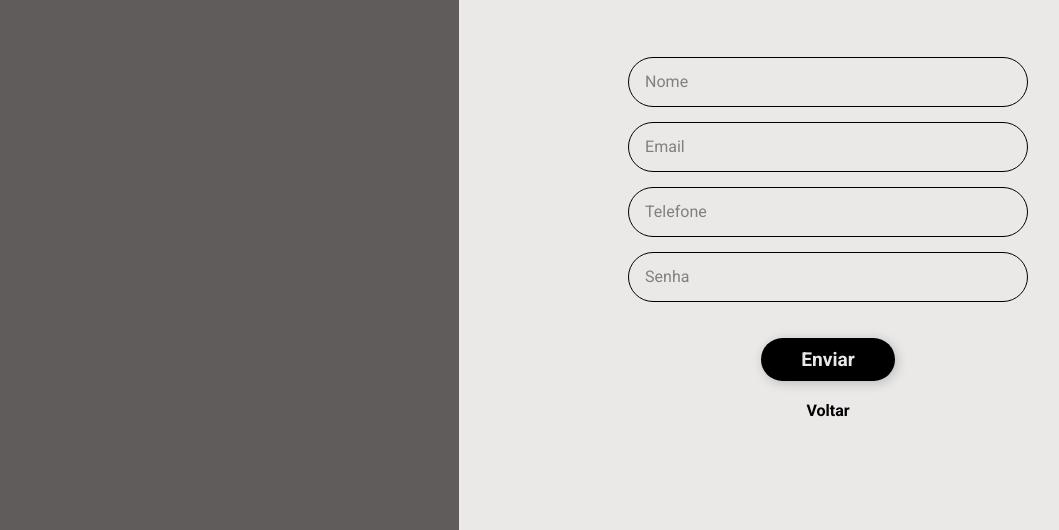
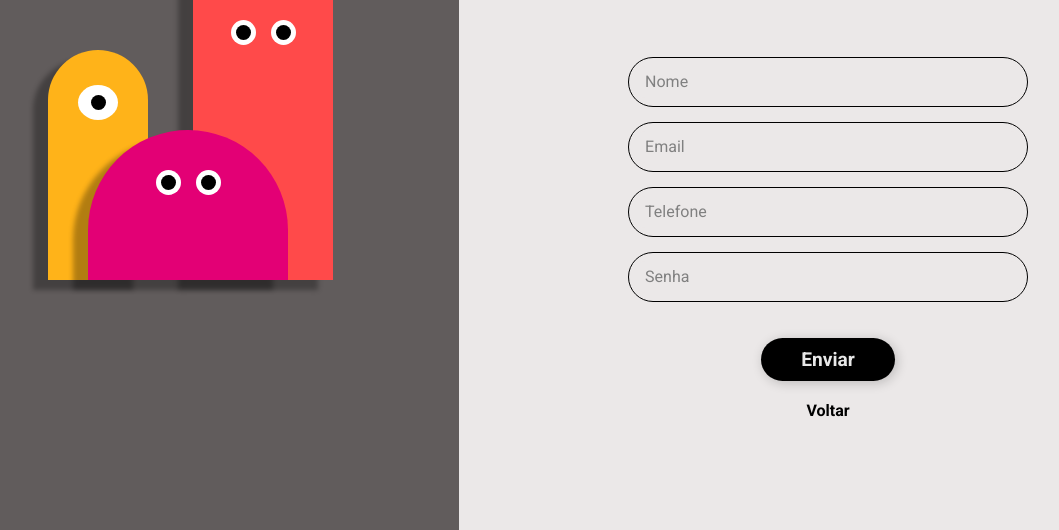
Before and after one commit to MiguelFMont/PI_II_Grupo_7, a website: page pages/pageCadastro.html in a window 1280 px wide. Shown: the part 270-800 px from the top of the page, without its empty margins (83-1142 px from the left). Drawn offline with Linux system fonts and the light colour scheme.

Commit message:
:wrench: adjusments eyes monsters and animation

```diff
--- a/pages/pageCadastro.html
+++ b/pages/pageCadastro.html
@@ -10,7 +10,39 @@
 </head>
 <body>
     <div class="background">
-
+        <div class="containerMonster">
+            <!--
+            <div class="aline"></div>
+            <div class="aline2"></div>
+            -->
+            <div class="monsterOne">
+                <div class="eyeContainer">
+                    <div class="eye">
+                        <div class="pupil"></div>
+                    </div>
+                </div>
+            </div>
+            <div class="monsterTwo">
+                <div class="eyeContainer">
+                    <div class="eye">
+                        <div class="pupil"></div>
+                    </div>
+                    <div class="eye">
+                        <div class="pupil"></div>
+                    </div>
+                </div>
+            </div>
+            <div class="monsterThree">
+                <div class="eyeContainer">
+                    <div class="eye">
+                        <div class="pupil"></div>
+                    </div>
+                    <div class="eye">
+                        <div class="pupil"></div>
+                    </div>
+                </div>
+            </div>
+        </div>
     </div>
     <div class="container">
         <div class="title">
@@ -45,5 +77,8 @@
 
     <script src="../scripts/pageCadastro.js"></script>
     <!-- Foi colocado no final do body para garantir que o DOM esteja carregado antes da execução do script (Miguel) -->
+
+    <script src="../scripts/monster.js"></script>
+    <!-- códigos de movimentação dos monstros -->
 </body>
 </html>
--- /dev/null
+++ b/scripts/monster.js
@@ -0,0 +1,20 @@
+document.querySelector("body").addEventListener("mousemove", eyeCircle);
+
+function eyeCircle() {
+    let pupils = document.querySelectorAll(".pupil");
+
+    pupils.forEach((pupil) => {
+        let react = pupil.getBoundingClientRect();
+        let x = react.left + pupil.clientWidth / 2;
+        let y = react.top + pupil.clientHeight / 2;
+
+        let rad = Math.atan2(event.pageY - y, event.pageX - x);
+
+        let move = 3;
+
+        let moveX = Math.cos(rad) * move;
+        let moveY = Math.sin(rad) * move;
+
+        pupil.style.transform = `translate(${moveX}px, ${moveY}px)`;
+    })
+}
--- a/styles/base.css
+++ b/styles/base.css
@@ -50,9 +50,9 @@ body {
     display: flex;
     justify-content: center;
     align-items: center;
-    border: 1px solid blue;
 }
 
+/*
 .aline {
 border: 2px solid black;
 position: absolute;
@@ -66,21 +66,22 @@ align-self: center;
 position: absolute;
 z-index: 100;
 }
-
+*/
 
 .monsterOne, .monsterTwo, .monsterThree {
     position: absolute;
     display: flex;
     justify-content: center;
     align-items: flex-start;
-    box-shadow: -15px 0px 5px rgba(0, 0, 0, 0.3);
+    box-shadow: -15px 10px 5px rgba(0, 0, 0, 0.3);
 }
 
 .monsterOne {
     background: var(--color5);
     height: 230px;
     width: 100px;
-    margin-left: -150px;
+    margin-left: -180px;
+    margin-bottom: -70px;
     border-top-left-radius: 50px;
     border-top-right-radius: 50px;
 }
@@ -90,8 +91,8 @@ z-index: 100;
     height: 300px;
     width: 140px;
     position: absolute;
-    margin-right: -200px;
-    margin-top: -70px;
+    margin-right: -150px;
+    margin-top: 0px;
 }
 
 .monsterThree {
@@ -99,8 +100,7 @@ z-index: 100;
     height: 150px;
     width: 200px;
     position: absolute;
-    margin-right: -50px;
-    margin-bottom: -80px;
+    margin-bottom: -150px;
     border-top-left-radius: 100px;
     border-top-right-radius: 100px;
 }
```
Also changed, not shown: index.html (+5 -0 lines), assets/logoComIcone.png.
